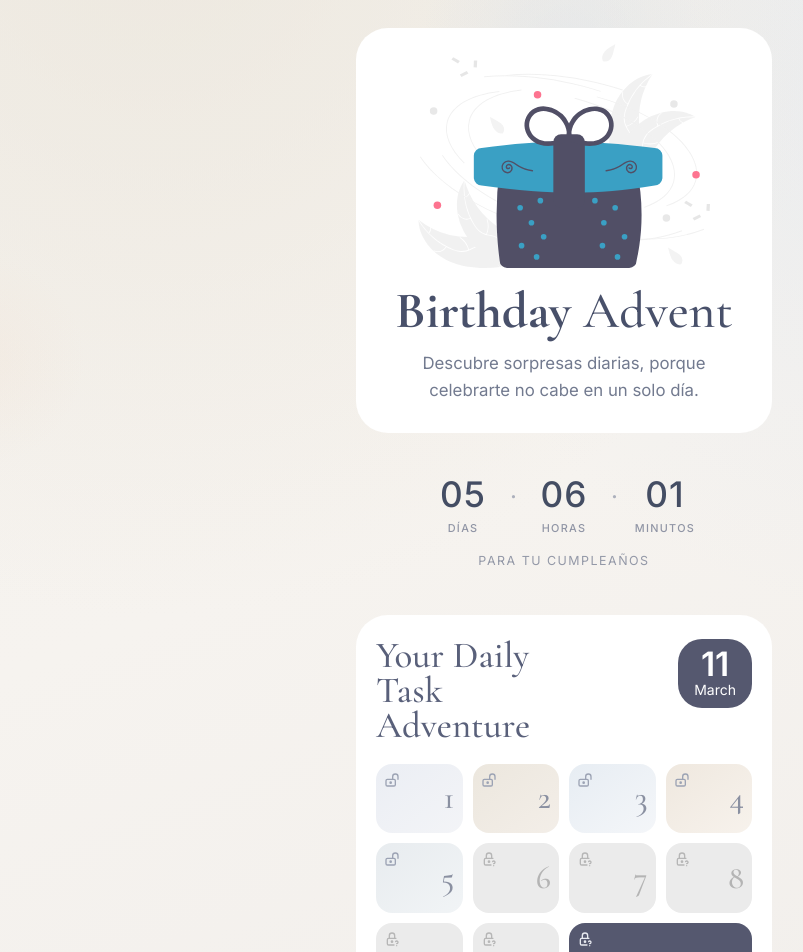
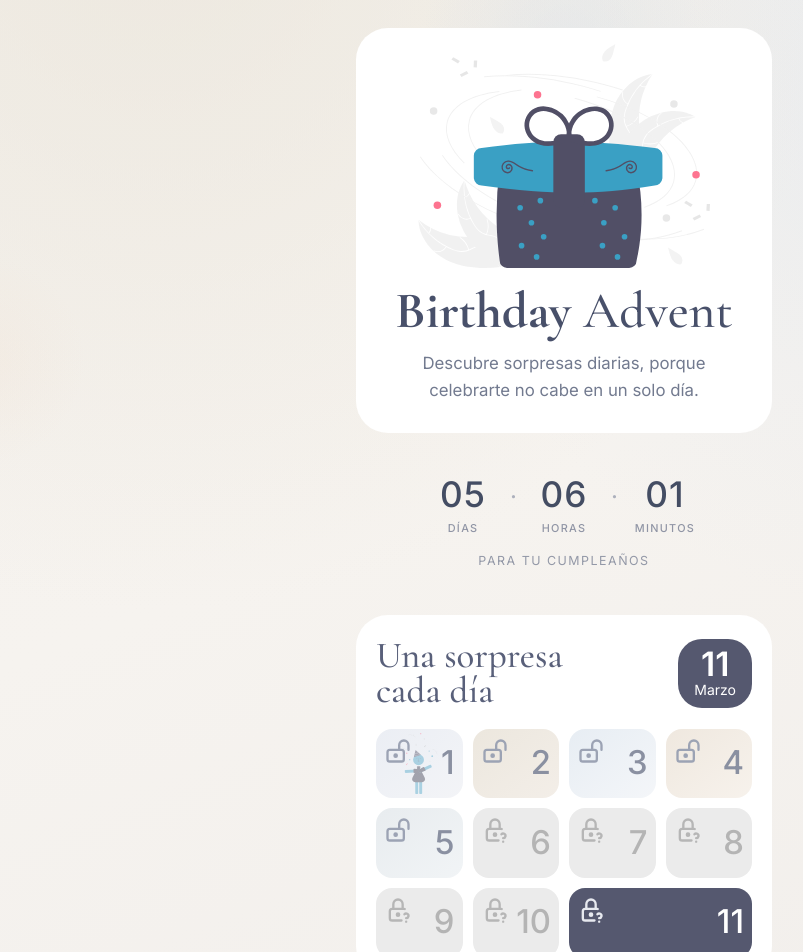
Before and after one commit to nelaruizc/birthday-advent, a React (Vite) app: page / in a window 1280 px wide. Shown: the top 952 px of the page, without its empty margins (76-879 px from the left). Built offline with nearby package versions, Linux system fonts and the light colour scheme.

Commit message:
Ajusta textos y estilos de tarjetas del calendario

```diff
--- a/src/App.tsx
+++ b/src/App.tsx
@@ -26,7 +26,7 @@ const Home = ({
       isUnlocked={(day) => isGiftUnlocked(day, new Date())}
       markOpened={markOpened}
     />
-    <footer className="flex items-center justify-center gap-1 pb-2 pt-1 text-center text-sm text-[#6e7488]">
+    <footer className="flex items-center justify-center gap-1 pb-6 pt-1 text-center text-sm text-[#6e7488]">
       <span>Made with</span>
       <svg
         xmlns="http://www.w3.org/2000/svg"
--- a/src/components/CountdownCard.tsx
+++ b/src/components/CountdownCard.tsx
@@ -11,10 +11,10 @@ type Props = {
 export const CountdownCard = ({ daysData, openedGifts, isUnlocked, markOpened }: Props) => (
   <section id="adventure" className="rounded-mega bg-[#FFFFFF] px-5 pb-5 pt-6">
     <div className="flex items-start justify-between gap-3">
-      <h2 className="max-w-56 font-serif text-[2.3rem] leading-[0.95] text-[#59607a]">Your Daily Task Adventure</h2>
+      <h2 className="max-w-56 font-serif text-[2.3rem] leading-[0.95] text-[#59607a]">Una sorpresa cada día</h2>
       <div className="rounded-3xl bg-[#55586F] px-4 py-2 text-center text-[#FFFFFF]">
         <p className="text-[2.1rem] font-semibold leading-none">11</p>
-        <p className="text-sm">March</p>
+        <p className="text-sm">Marzo</p>
       </div>
     </div>
 
--- a/src/components/GiftTile.tsx
+++ b/src/components/GiftTile.tsx
@@ -75,12 +75,20 @@ export const GiftTile = ({ dayData, locked, opened, onClick, pulseLocked }: Gift
     >
       <span className="absolute left-2 top-2">
         {locked ? (
-          <LockQuestionIcon className={`h-4 w-4 ${isFeaturedDay ? 'text-[#e7e9ef]' : 'text-[#b0b6c4]'}`} />
+          <LockQuestionIcon className={`h-7 w-7 ${isFeaturedDay ? 'text-[#e7e9ef]' : 'text-[#b0b6c4]'}`} />
         ) : (
-          <LockOpenIcon className={`h-4 w-4 ${isFeaturedDay ? 'text-[#f3eee8]' : 'text-[#9ca3b4]'}`} />
+          <LockOpenIcon className={`h-7 w-7 ${isFeaturedDay ? 'text-[#f3eee8]' : 'text-[#9ca3b4]'}`} />
         )}
       </span>
-      <span>{dayData.day}</span>
+      {dayData.day === 1 ? (
+        <img
+          src="/celebrating.svg"
+          alt=""
+          aria-hidden="true"
+          className="pointer-events-none absolute inset-0 mx-auto h-full w-full object-contain p-1 opacity-40"
+        />
+      ) : null}
+      <span className="relative z-10 font-sans font-medium">{dayData.day}</span>
     </button>
   )
 }
```
